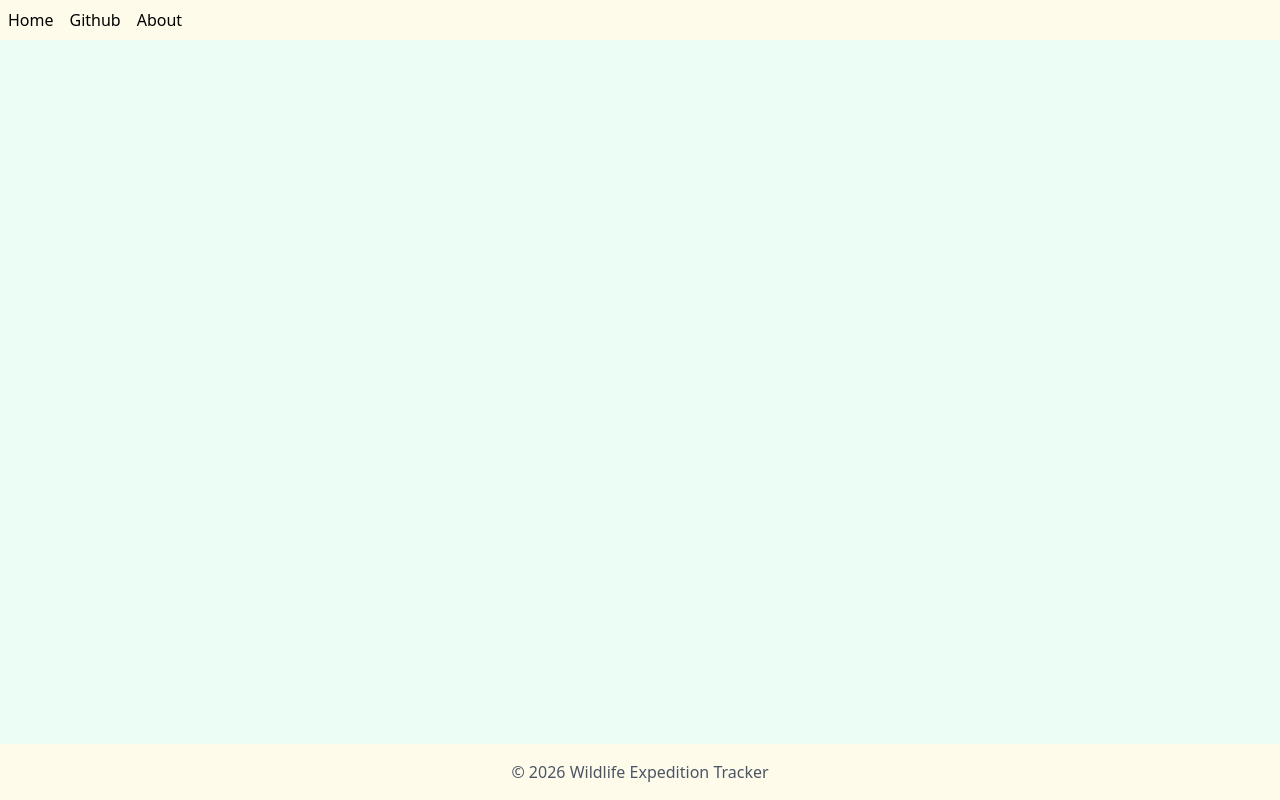
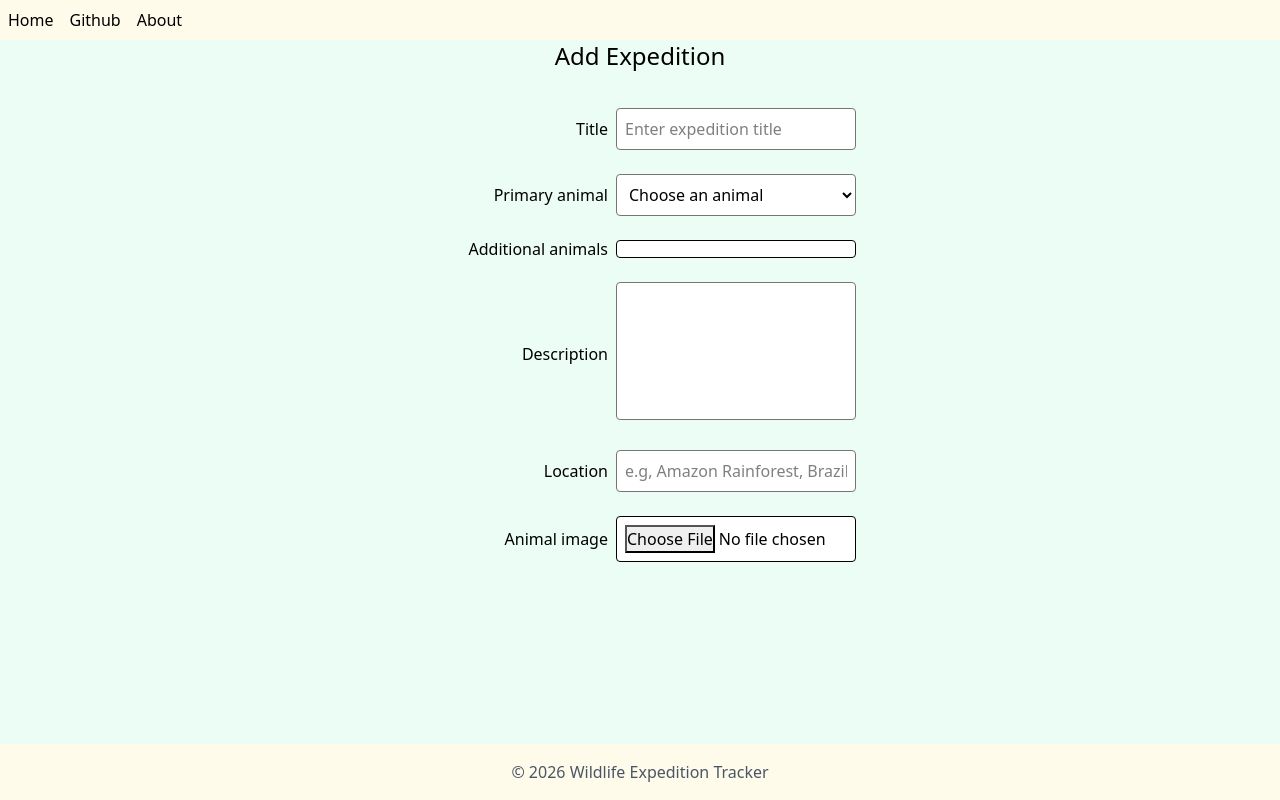
Before and after one commit to BobiBash/Softuni-Django-basics-project, a Django app: page /expeditions/add-expedition/ in a window 1280 px wide. Run offline with Django 5.2, Linux system fonts and the light colour scheme; data that the repository does not hold is empty; some libraries are stand-ins or nearby versions.

Commit message:
Feat: Set up Expeditions page and Add expedition Page

```diff
--- a/Wildlife_Expedition_Tracker/animals/models.py
+++ b/Wildlife_Expedition_Tracker/animals/models.py
@@ -8,3 +8,6 @@ class Animal(models.Model):
     food = models.CharField(max_length=100)
     most_distinctive_feature = models.CharField(max_length=150)
     weight = models.CharField(max_length=50)
+
+    def __str__(self):
+        return self.name
--- a/Wildlife_Expedition_Tracker/expeditions/forms.py
+++ b/Wildlife_Expedition_Tracker/expeditions/forms.py
@@ -3,7 +3,11 @@ from django import forms
 from .models import Expedition
 
 
-class AddExpeditionForm(forms.ModelForm):
+class ExpeditionForm(forms.ModelForm):
+    def __init__(self, *args, **kwargs):
+        super().__init__(*args, **kwargs)
+        self.fields['primary_animal'].empty_label = 'Choose an animal'
+
     class Meta:
         model = Expedition
         fields = ['title',
@@ -12,6 +16,32 @@ class AddExpeditionForm(forms.ModelForm):
                   'description',
                   'location',
                   'animal_image']
+
+
         widgets = {
-            'location': forms.CheckboxSelectMultiple(),
+            'title': forms.TextInput(attrs={
+                'class': 'border rounded-sm m-2 p-2 w-full',
+                'placeholder': 'Enter expedition title',
+            }),
+            'primary_animal': forms.Select(attrs={
+                'class': 'border rounded-sm m-2 p-2 w-full appearance-none',
+                'style': 'background-color: white;',
+                'placeholder': 'Choose an animal',
+            }),
+            'additional_animals': forms.CheckboxSelectMultiple(attrs={
+            }),
+            'description': forms.Textarea(attrs={
+                'style':'resize:none;',
+                'rows':'5',
+                'class': 'border rounded-sm m-2 p-2 w-full',
+
+            }),
+            'location': forms.TextInput(attrs={
+                'class': 'border rounded-sm m-2 p-2 w-full',
+                'placeholder': 'e.g, Amazon Rainforest, Brazil'
+            }),
+            "animal_image": forms.FileInput(attrs={
+                'class': 'hidden border rounded-sm m-2 p-2 w-full appearance-none',
+                'style': 'background-color: white;'
+            }),
         }
--- a/Wildlife_Expedition_Tracker/expeditions/views.py
+++ b/Wildlife_Expedition_Tracker/expeditions/views.py
@@ -1,15 +1,15 @@
 from django.contrib import messages
 from django.http import HttpRequest, HttpResponse
-from django.shortcuts import render
+from django.shortcuts import render, get_object_or_404, redirect
 
-from .forms import AddExpeditionForm
+from .forms import ExpeditionForm
 from .models import Expedition
 
 
 # Create your views here.
 def add_expedition(request: HttpRequest) -> HttpResponse:
     if request.method == "POST":
-        form = AddExpeditionForm(request.POST, request.FILES)
+        form = ExpeditionForm(request.POST, request.FILES)
         if form.is_valid():
             form.save()
             messages.success(request, "Expedition Added Successfully")
@@ -17,7 +17,7 @@ def add_expedition(request: HttpRequest) -> HttpResponse:
             messages.error(request, "Please correct the error/s below.")
 
     else:
-        form = AddExpeditionForm()
+        form = ExpeditionForm()
 
     context = {
         "form": form,
@@ -36,7 +36,20 @@ def expeditions_list(request: HttpRequest) -> HttpResponse:
     return render(request, "expeditions/expeditions_list.html", context)
 
 def edit_expedition(request: HttpRequest, pk: int) -> HttpResponse:
-    pass
+    expedition = get_object_or_404(Expedition, pk=pk)
+
+    if request.method == "POST":
+        form = ExpeditionForm(request.POST, request.FILES, instance=expedition)
+        if form.is_valid():
+            form.save()
+            messages.success(request, "Expedition Updated Successfully")
+            return redirect('expeditions_list')
+
+    form = ExpeditionForm(instance=expedition)
+    context = {
+        "form": form,
+    }
+    return render(request, "expeditions/edit_expedition.html", context)
 
 def delete_expedition(request: HttpRequest, pk: int) -> HttpResponse:
     pass
--- a/Wildlife_Expedition_Tracker/templates/common/home.html
+++ b/Wildlife_Expedition_Tracker/templates/common/home.html
@@ -4,7 +4,7 @@
 
 {% block content %}
     <h1 class="flex justify-center pt-10 text-4xl">Wildlife Expedition Tracker</h1>
-    <div class="flex flex-row space-x-10 items-center justify-center min-h-screen text-2xl">
+    <div class="flex flex-row space-x-10 items-center justify-center min-h-96 text-2xl">
         <a class="border p-8 rounded-sm w-46 bg-slate-300 text-center border-gray-950" href="{% url 'expeditions_list' %}">Expeditions</a>
         <a class="border p-8 rounded-sm w-46 bg-slate-300 text-center border-gray-950" href="{% url 'animals_list' %}">Animals</a>
         <a class="border p-8 rounded-sm w-46 bg-slate-300 text-center border-gray-950" href="{% url 'display_gallery' %}">Gallery</a>
--- a/Wildlife_Expedition_Tracker/templates/expeditions/add_expedition.html
+++ b/Wildlife_Expedition_Tracker/templates/expeditions/add_expedition.html
@@ -1 +1,27 @@
 {% extends 'base.html' %}
+
+{% block content %}
+        <h1 class="flex justify-center align-center text-2xl mb-6">Add Expedition</h1>
+
+        <form class="flex flex-col items-center align-center" method="post" enctype="multipart/form-data">
+            <div class="flex flex-col">
+                {% csrf_token %}
+                {% for field in form %}
+                <div class="flex items-center m-1">
+                    <label class="w-48 text-right">{{ field.label }}</label>
+                    {% if field.name == 'additional_animals' %}
+                        <div style="background-color: white;" class="w-60 max-h-40 overflow-y-auto border rounded p-2 m-2">
+                            {{ field }}
+                        </div>
+                    {% else %}
+                        <div class="w-60">
+                            {{ field }}
+                        </div>
+                    {% endif %}
+                </div>
+                {% endfor %}
+            </div>
+        </form>
+
+
+{% endblock %}
--- a/Wildlife_Expedition_Tracker/templates/expeditions/expeditions_list.html
+++ b/Wildlife_Expedition_Tracker/templates/expeditions/expeditions_list.html
@@ -5,9 +5,10 @@
     <div class="flex justify-center">
         <a class="mt-5 text-xl border rounded-sm bg-slate-300 w-44 text-center p-2" href="{% url 'add_expedition' %}">Add Expedition</a>
     </div>
-    <div class="flex min-h- min-w-2.5 border">
+    <div class="flex justify-center min-h- min-w-2.5 border">
         {% for expedition in expeditions %}
-        <a>asdas</a>
+        {% empty %}
+            <h1 class="">No expeditions registered yet.</h1>
         {% endfor %}
     </div>
 </main>
--- a/Wildlife_Expedition_Tracker/theme/static/css/dist/styles.css
+++ b/Wildlife_Expedition_Tracker/theme/static/css/dist/styles.css
@@ -9,29 +9,20 @@
     --font-mono: ui-monospace, SFMono-Regular, Menlo, Monaco, Consolas, "Liberation Mono",
       "Courier New", monospace;
     --color-amber-50: oklch(98.7% 0.022 95.277);
-    --color-amber-100: oklch(96.2% 0.059 95.617);
-    --color-amber-200: oklch(92.4% 0.12 95.746);
-    --color-green-50: oklch(98.2% 0.018 155.826);
-    --color-green-100: oklch(96.2% 0.044 156.743);
     --color-emerald-50: oklch(97.9% 0.021 166.113);
-    --color-emerald-100: oklch(95% 0.052 163.051);
     --color-slate-300: oklch(86.9% 0.022 252.894);
-    --color-slate-400: oklch(70.4% 0.04 256.788);
-    --color-slate-700: oklch(37.2% 0.044 257.287);
     --color-gray-50: oklch(98.5% 0.002 247.839);
-    --color-gray-300: oklch(87.2% 0.01 258.338);
     --color-gray-600: oklch(44.6% 0.03 256.802);
     --color-gray-950: oklch(13% 0.028 261.692);
     --color-black: #000;
-    --color-white: #fff;
     --spacing: 0.25rem;
+    --container-sm: 24rem;
+    --container-md: 28rem;
     --container-7xl: 80rem;
     --text-xl: 1.25rem;
     --text-xl--line-height: calc(1.75 / 1.25);
     --text-2xl: 1.5rem;
     --text-2xl--line-height: calc(2 / 1.5);
-    --text-3xl: 1.875rem;
-    --text-3xl--line-height: calc(2.25 / 1.875);
     --text-4xl: 2.25rem;
     --text-4xl--line-height: calc(2.5 / 2.25);
     --text-5xl: 3rem;
@@ -48,7 +39,6 @@
     box-sizing: border-box;
     margin: 0;
     padding: 0;
-    border: 0 solid;
   }
   html, :host {
     line-height: 1.5;
@@ -133,7 +123,7 @@
     letter-spacing: inherit;
     color: inherit;
     border-radius: 0;
-    background-color: transparent;
+
     opacity: 1;
   }
   :where(select:is([multiple], [size])) optgroup {
@@ -225,23 +215,35 @@
       max-width: 96rem;
     }
   }
+  .m-1 {
+    margin: calc(var(--spacing) * 1);
+  }
+  .m-2 {
+    margin: calc(var(--spacing) * 2);
+  }
+  .m-4 {
+    margin: calc(var(--spacing) * 4);
+  }
+  .m-\[5px\] {
+    margin: 5px;
+  }
   .mx-auto {
     margin-inline: auto;
-  }
-  .mt-4 {
-    margin-top: calc(var(--spacing) * 4);
   }
   .mt-5 {
     margin-top: calc(var(--spacing) * 5);
   }
-  .mt-8 {
-    margin-top: calc(var(--spacing) * 8);
+  .mb-1 {
+    margin-bottom: calc(var(--spacing) * 1);
   }
-  .mt-10 {
-    margin-top: calc(var(--spacing) * 10);
+  .mb-2 {
+    margin-bottom: calc(var(--spacing) * 2);
   }
-  .mt-12 {
-    margin-top: calc(var(--spacing) * 12);
+  .mb-4 {
+    margin-bottom: calc(var(--spacing) * 4);
+  }
+  .mb-6 {
+    margin-bottom: calc(var(--spacing) * 6);
   }
   .block {
     display: block;
@@ -249,23 +251,14 @@
   .flex {
     display: flex;
   }
-  .h-\[50vh\] {
-    height: 50vh;
-  }
-  .h-full {
-    height: 100%;
+  .h-96 {
+    height: calc(var(--spacing) * 96);
   }
   .h-screen {
     height: 100vh;
   }
-  .min-h-1\/10 {
-    min-height: calc(1/10 * 100%);
-  }
-  .min-h-9\/10 {
-    min-height: calc(9/10 * 100%);
-  }
-  .min-h-64 {
-    min-height: calc(var(--spacing) * 64);
+  .max-h-40 {
+    max-height: calc(var(--spacing) * 40);
   }
   .min-h-96 {
     min-height: calc(var(--spacing) * 96);
@@ -291,8 +284,23 @@
   .w-48 {
     width: calc(var(--spacing) * 48);
   }
-  .w-\[11rem\] {
-    width: 11rem;
+  .w-50 {
+    width: calc(var(--spacing) * 50);
+  }
+  .w-54 {
+    width: calc(var(--spacing) * 54);
+  }
+  .w-60 {
+    width: calc(var(--spacing) * 60);
+  }
+  .w-64 {
+    width: calc(var(--spacing) * 64);
+  }
+  .w-89 {
+    width: calc(var(--spacing) * 89);
+  }
+  .w-96 {
+    width: calc(var(--spacing) * 96);
   }
   .w-full {
     width: 100%;
@@ -342,15 +347,16 @@
   .gap-10 {
     gap: calc(var(--spacing) * 10);
   }
-  :where(.space-x-4 > :not(:last-child)) {
-    --tw-space-x-reverse: 0;
-    margin-inline-start: calc(calc(var(--spacing) * 4) * var(--tw-space-x-reverse));
-    margin-inline-end: calc(calc(var(--spacing) * 4) * calc(1 - var(--tw-space-x-reverse)));
-  }
   :where(.space-x-10 > :not(:last-child)) {
     --tw-space-x-reverse: 0;
     margin-inline-start: calc(calc(var(--spacing) * 10) * var(--tw-space-x-reverse));
     margin-inline-end: calc(calc(var(--spacing) * 10) * calc(1 - var(--tw-space-x-reverse)));
+  }
+  .overflow-y-auto {
+    overflow-y: auto;
+  }
+  .rounded {
+    border-radius: 0.25rem;
   }
   .rounded-sm {
     border-radius: var(--radius-sm);
@@ -390,66 +380,29 @@
   .bg-slate-300 {
     background-color: var(--color-slate-300);
   }
-  .bg-slate-400 {
-    background-color: var(--color-slate-400);
-  }
-  .bg-slate-700 {
-    background-color: var(--color-slate-700);
-  }
-  .bg-white {
-    background-color: var(--color-white);
-  }
-  .bg-gradient-to-b {
-    --tw-gradient-position: to bottom in oklab;
-    background-image: linear-gradient(var(--tw-gradient-stops));
-  }
-  .from-green-50 {
-    --tw-gradient-from: var(--color-green-50);
-    --tw-gradient-stops: var(--tw-gradient-via-stops, var(--tw-gradient-position), var(--tw-gradient-from) var(--tw-gradient-from-position), var(--tw-gradient-to) var(--tw-gradient-to-position));
-  }
-  .from-green-100 {
-    --tw-gradient-from: var(--color-green-100);
-    --tw-gradient-stops: var(--tw-gradient-via-stops, var(--tw-gradient-position), var(--tw-gradient-from) var(--tw-gradient-from-position), var(--tw-gradient-to) var(--tw-gradient-to-position));
-  }
-  .to-emerald-100 {
-    --tw-gradient-to: var(--color-emerald-100);
-    --tw-gradient-stops: var(--tw-gradient-via-stops, var(--tw-gradient-position), var(--tw-gradient-from) var(--tw-gradient-from-position), var(--tw-gradient-to) var(--tw-gradient-to-position));
-  }
   .p-2 {
     padding: calc(var(--spacing) * 2);
-  }
-  .p-4 {
-    padding: calc(var(--spacing) * 4);
   }
   .p-8 {
     padding: calc(var(--spacing) * 8);
   }
-  .p-10 {
-    padding: calc(var(--spacing) * 10);
-  }
   .px-4 {
     padding-inline: calc(var(--spacing) * 4);
-  }
-  .py-2 {
-    padding-block: calc(var(--spacing) * 2);
   }
   .py-4 {
     padding-block: calc(var(--spacing) * 4);
   }
-  .py-6 {
-    padding-block: calc(var(--spacing) * 6);
-  }
-  .py-8 {
-    padding-block: calc(var(--spacing) * 8);
-  }
   .pt-10 {
     padding-top: calc(var(--spacing) * 10);
   }
-  .pt-20 {
-    padding-top: calc(var(--spacing) * 20);
+  .pr-4 {
+    padding-right: calc(var(--spacing) * 4);
   }
   .text-center {
     text-align: center;
+  }
+  .text-right {
+    text-align: right;
   }
   .font-serif {
     font-family: var(--font-serif);
@@ -502,48 +451,6 @@
   syntax: "*";
   inherits: false;
   initial-value: solid;
-}
-@property --tw-gradient-position {
-  syntax: "*";
-  inherits: false;
-}
-@property --tw-gradient-from {
-  syntax: "<color>";
-  inherits: false;
-  initial-value: #0000;
-}
-@property --tw-gradient-via {
-  syntax: "<color>";
-  inherits: false;
-  initial-value: #0000;
-}
-@property --tw-gradient-to {
-  syntax: "<color>";
-  inherits: false;
-  initial-value: #0000;
-}
-@property --tw-gradient-stops {
-  syntax: "*";
-  inherits: false;
-}
-@property --tw-gradient-via-stops {
-  syntax: "*";
-  inherits: false;
-}
-@property --tw-gradient-from-position {
-  syntax: "<length-percentage>";
-  inherits: false;
-  initial-value: 0%;
-}
-@property --tw-gradient-via-position {
-  syntax: "<length-percentage>";
-  inherits: false;
-  initial-value: 50%;
-}
-@property --tw-gradient-to-position {
-  syntax: "<length-percentage>";
-  inherits: false;
-  initial-value: 100%;
 }
 @property --tw-leading {
   syntax: "*";
@@ -623,15 +530,6 @@
     *, ::before, ::after, ::backdrop {
       --tw-space-x-reverse: 0;
       --tw-border-style: solid;
-      --tw-gradient-position: initial;
-      --tw-gradient-from: #0000;
-      --tw-gradient-via: #0000;
-      --tw-gradient-to: #0000;
-      --tw-gradient-stops: initial;
-      --tw-gradient-via-stops: initial;
-      --tw-gradient-from-position: 0%;
-      --tw-gradient-via-position: 50%;
-      --tw-gradient-to-position: 100%;
       --tw-leading: initial;
       --tw-tracking: initial;
       --tw-shadow: 0 0 #0000;
```
Also changed, not shown: other parts of Wildlife_Expedition_Tracker/theme/static/css/dist/styles.css (+17 -40 lines).
